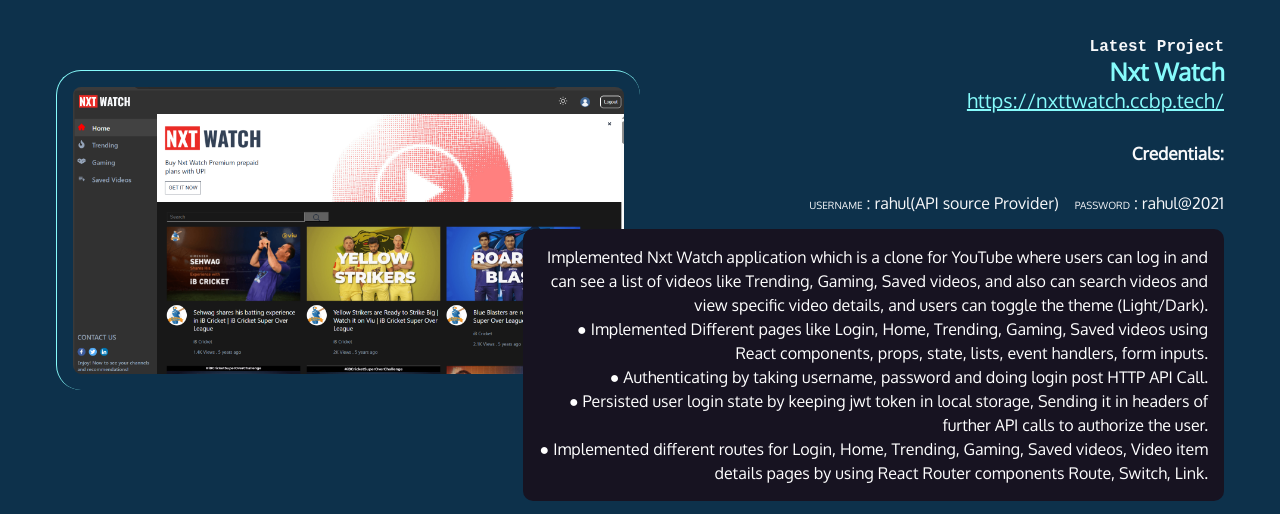
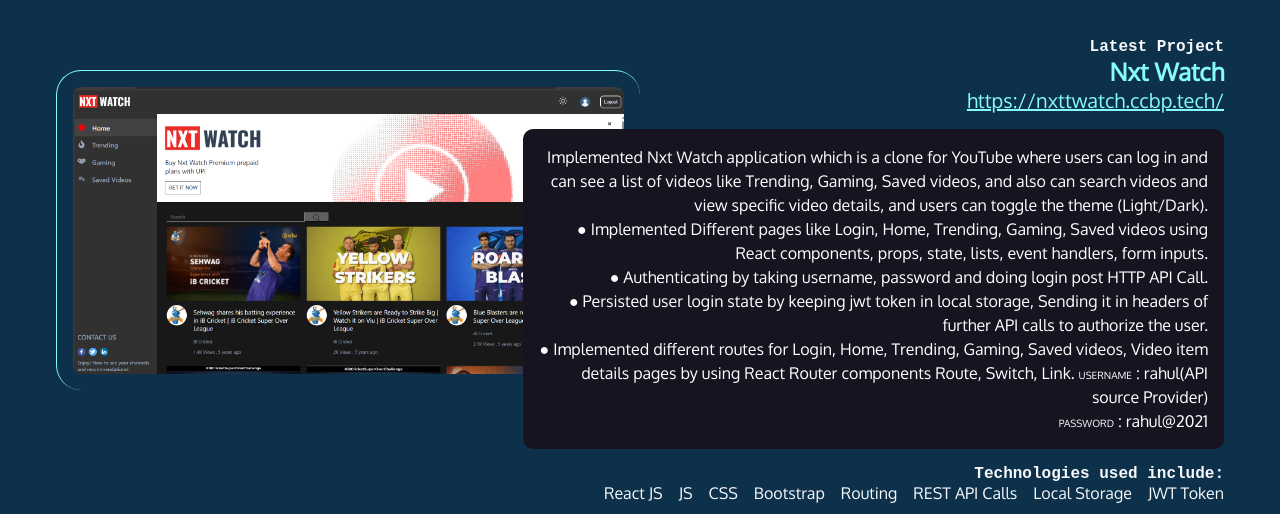
Before and after one commit to Naveenp999/new_repo, a plain HTML site: page index.html in a window 1280 px wide. Shown: the part 717-1231 px from the top of the page. Drawn offline with Linux system fonts and the light colour scheme; a web font is replaced by a local one.

Commit message:
Porfolio

```diff
--- a/index.html
+++ b/index.html
@@ -57,11 +57,6 @@
             <h4>Latest Project</h4>
             <h3>Nxt Watch</h3>
             <a href="https://nxttwatch.ccbp.tech/" class="link">https://nxttwatch.ccbp.tech/</a>
-            <h5>Credentials:</h5>
-                <ul>
-                    <li><span class="small-name">USERNAME</span> : rahul(API source Provider)</li>
-                    <li><span class="small-name">PASSWORD</span> : rahul@2021</li>
-                </ul>
             <p class="blackbox">
                 Implemented Nxt Watch application which is a clone for YouTube where users can log in and can see a list of
                 videos like Trending, Gaming, Saved videos, and also can search videos and view specific video details, and
@@ -77,6 +72,9 @@
                 <br/>
                 ● Implemented different routes for Login, Home, Trending, Gaming, Saved videos, Video item details
                 pages by using React Router components Route, Switch, Link.
+                <span class="small-name">USERNAME</span> : rahul(API source Provider)
+                <br/>
+                <span class="small-name">PASSWORD</span> : rahul@2021
                 </p>
                 <h4>Technologies used include:</h4>
                 <ul>
```
